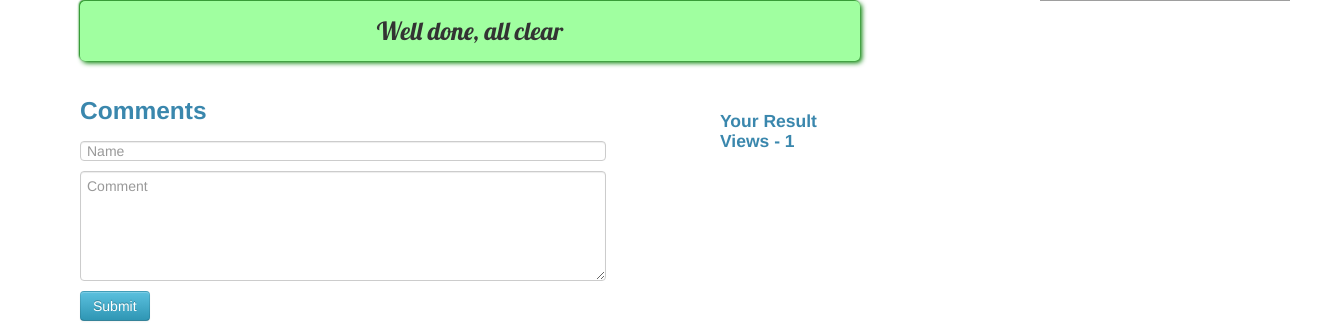
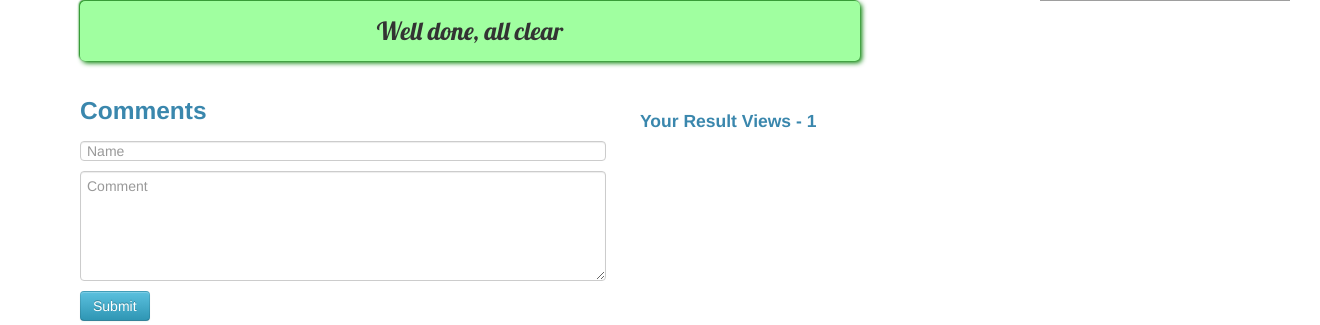
Before and after one commit to NIT-Hamirpur-NITH/NithResultWebsite, a PHP site: page /ranking.php in a window 1320 px wide. Shown: the part 705-1030 px from the top of the page. Run offline with PHP 8.4, Linux system fonts and the light colour scheme; data comes from the database, SQL or seed files in the repository; data that the repository does not hold is empty; grey boxes are pictures that could not be loaded.

Commit message:
Trival Change

```diff
--- a/name.php
+++ b/name.php
@@ -167,7 +167,7 @@
 	<div class="span6 offset1">
 		<?php include_once "comment_box.php" ;?>
 	</div>
-	<div class="span2 offset2">
+	<div class="span5 offset1">
 		<?php
 			include_once "view_box.php";
 		?>
--- a/ranking.php
+++ b/ranking.php
@@ -212,7 +212,7 @@
 	<div class="span6 offset1">
 		<?php include_once "comment_box.php" ;?>
 	</div>
-	<div class="span2 offset2">
+	<div class="span5 offset1">
 		<?php
 			include_once "view_box.php";
 		?>
--- a/rollno.php
+++ b/rollno.php
@@ -170,7 +170,7 @@
 	<div class="span6 offset1">
 		<?php include_once "comment_box.php" ;?>
 	</div>
-	<div class="span2 offset2">
+	<div class="span5 offset1">
 		<?php
 			include_once "view_box.php";
 		?>
```
